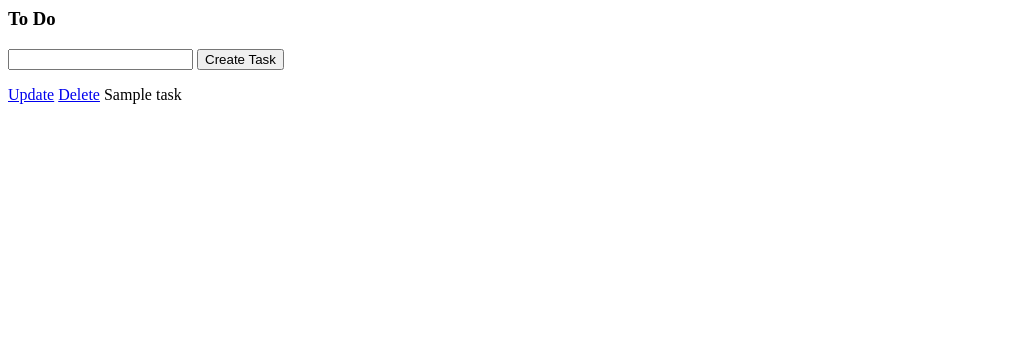
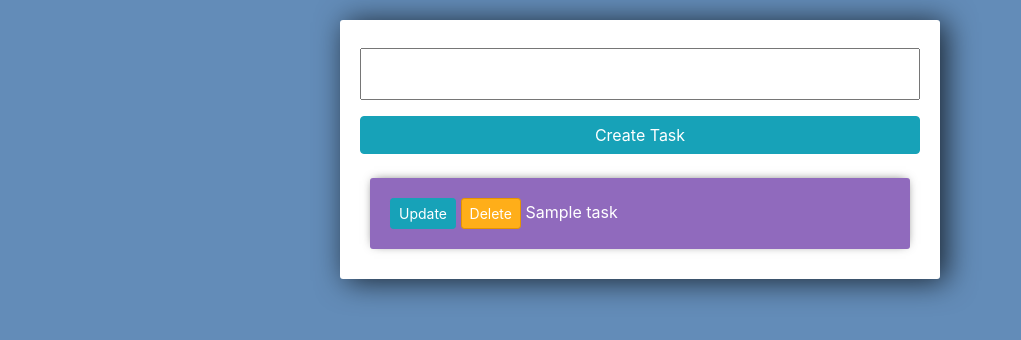
Before and after one commit to Vulkan3894/ToDo, a Django app: template tasks/templates/tasks/list.html in a window 1280 px wide. Shown: the top 340 px of the page, without its empty margins (0-1021 px from the left). Run offline with Django 3.2, Linux system fonts and the light colour scheme; the template is opened without the code that fills it: most values are stand-ins (such as "Sample title", 1, 10 or a date in 2020); form fields are guessed from the names that the template uses; parts of the project's set-up code (start-up, migrations or seed data) failed here and were passed over; some libraries are stand-ins or nearby versions.

Commit message:
added styling

```diff
--- a/tasks/forms.py
+++ b/tasks/forms.py
@@ -4,7 +4,7 @@ from .models import *
 from .forms import *
 
 class TaskForm(forms.ModelForm):
-
+    title = forms.CharField(widget= forms.TextInput(attrs={'placeholder': 'Add new task...'}))
     class Meta:
         model = Task
         fields = '__all__'
--- a/tasks/templates/tasks/list.html
+++ b/tasks/templates/tasks/list.html
@@ -1,14 +1,65 @@
-<h3>To Do</h3>
+<link rel="stylesheet" href="https://stackpath.bootstrapcdn.com/bootstrap/4.3.1/css/bootstrap.min.css" integrity="sha384-ggOyR0iXCbMQv3Xipma34MD+dH/1fQ784/j6cY/iJTQUOhcWr7x9JvoRxT2MZw1T" crossorigin="anonymous">
+
+<style>
+
+	body{
+		background-color: #638CB8;
+	}
+
+	input{
+		width: 100%;
+		padding: 12px 20px;
+		margin: 8px 0;
+		box-sizing: border-box;
+	}
+
+	input::placeholder {
+	  color: #d3d3d3;
+	}
+
+	.submit{
+		background-color: #6BA3E8;
+	}
+
+	.center-column{
+		width:600px;
+		margin: 20px auto;
+		padding:20px;
+		background-color: #fff;
+		border-radius: 3px;
+		box-shadow: 6px 2px 30px 0px rgba(0,0,0,0.75);
+	}
+
+	.item-row{
+		background-color: #906abd;
+		margin: 10px;
+		padding: 20px;
+		border-radius: 3px;
+		color: #fff;
+		font-size: 16px;
+		box-shadow: 0px -1px 10px -4px rgba(0,0,0,0.75);
+	}
+
+	.btn-danger{
+		background-color: #ffae19;
+		border-color: #e59400;
+	}
+
+</style>
+
+<div class="center-column">
 
     <form method="POST" action="/">
         {% csrf_token %}
         {{form.title}}
-    <input type="submit" value="Create Task">
+        <input class="btn btn-info" type="submit" value="Create Task">
     </form>
+
+    <div class="todo-list">
     {% for task in tasks %}
-    <div>
-        <a href="{% url 'update_task' task.id %}">Update</a>
-        <a href="{% url 'delete' task.id %}">Delete</a>
+        <div class="item-row">
+            <a class="btn btn-sm btn-info" href="{% url 'update_task' task.id %}">Update</a>
+            <a class="btn btn-sm btn-danger" href="{% url 'delete' task.id %}">Delete</a>
             {% if task.complete == True %}
             <strike>{{task}}</strike>
             {% else %}
@@ -16,3 +67,5 @@
             {% endif %}
         </div>
     {% endfor %}
+    </div>
+</div>
```
Also changed, not shown: db.sqlite3. Lines whose indentation alone changed are shown as unchanged.
